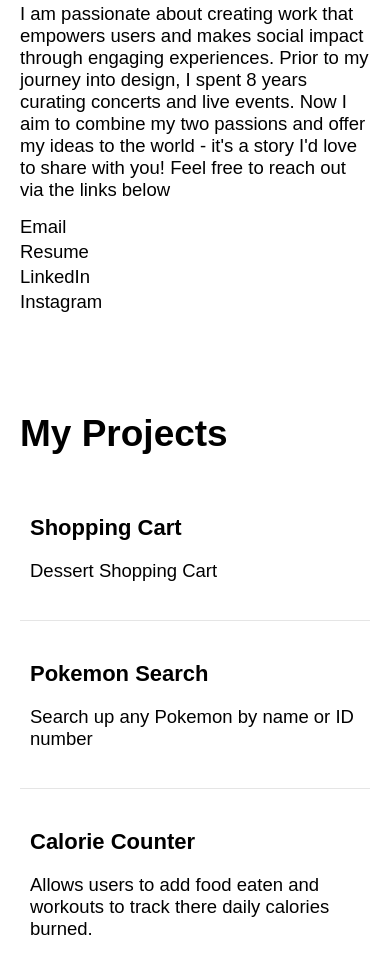
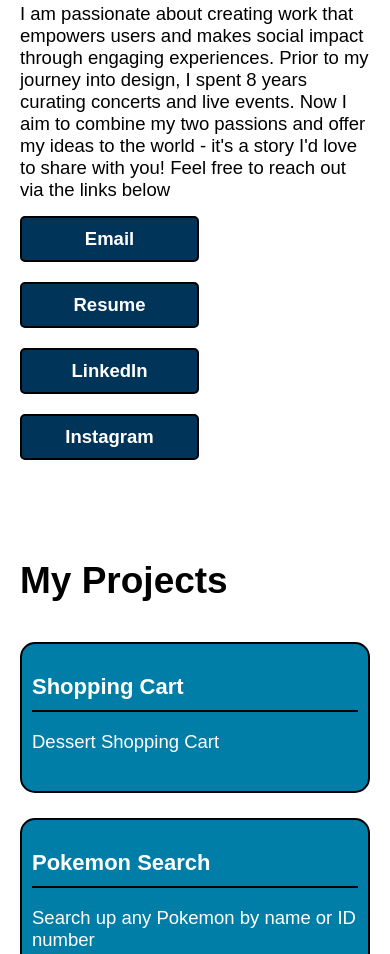
Before and after one commit to wizcudi/ThankYouAmour, a plain HTML site: page index.html in a window 390 px wide. Shown: the part 865-1819 px from the top of the page. Drawn offline with Linux system fonts and the light colour scheme.

Commit message:
added primary and secondary colors

```diff
--- a/index.html
+++ b/index.html
@@ -17,7 +17,7 @@
             </a>
 
             <ul class="navbar-links" id="navbar-links">
-                <li><a class="nav-tabs" href="#about">About Me</a></li>
+                <li><a class="nav-tabs" href="#about">About</a></li>
                 <li><a class="nav-tabs" href="#projects">Projects</a></li>
             </ul>
         </nav>
--- a/styles.css
+++ b/styles.css
@@ -1,3 +1,11 @@
+
+
+:root {
+    --primary: #003459;
+    --secondary: #007ea7;
+}
+
+
 body {
     font-family: Arial, sans-serif;
     margin: 0;
@@ -99,8 +107,27 @@ nav {
 }
 .contact-links{
     display: flex;
-    flex-direction: column;
-    row-gap: 3px;
+    flex-wrap: wrap;
+    /* flex-direction: column; */
+    justify-content: space-evenly;
+    row-gap: 10px;
+    column-gap: 10px;
+    /* padding: 10px 0; */
+
+}
+.contact-links span{
+    display: flex;
+    justify-content: center;
+    border: solid black 2px;
+    border-radius: 5px;
+    padding: 15px 0;
+    width: 35%;
+    background-color: var(--primary);
+    cursor: pointer;
+}
+.contact-links a{
+    color: white;
+    font-weight: 600;
 }
 .img-size{
     width: 270px;
@@ -119,6 +146,14 @@ nav {
     .about-header h1{
         font-size: 53px;
     }
+    .contact-links{
+        justify-content: space-between;
+        row-gap: 20px;
+    }
+    .contact-links span{
+        padding: 10px 0;
+        width: 45%;
+    }
 }
 @media (max-width: 500px) {
     .about-header h1 {
@@ -129,8 +164,17 @@ nav {
     .about-header h1{
         font-size: 37px;
     }
+    .contact-links{
+        flex-direction: column;
+    }
+    .contact-links span{
+        width: 50%;
+    }
 }
 @media (max-width: 365px) {
+    .contact-links span{
+        width: 70%;
+    }
     .about-header h1 {
         font-size: 30px;
     }
@@ -144,6 +188,9 @@ nav {
     }
 }
 @media (max-width: 303px) {
+    .contact-links span{
+        width: 80%;
+    }
     .about-header h1 {
         font-size: 27px;
     }
@@ -181,7 +228,7 @@ nav {
     display: flex;
     flex-wrap: wrap;
     justify-content: space-between;
-    row-gap: 20px;
+    row-gap: 25px;
     column-gap: 10px;
     padding: 20px 0px;
     /* border: solid green 2px; */
@@ -189,17 +236,26 @@ nav {
 .project {
     display: flex;
     flex-direction: column;
-    border-bottom: 1px solid rgba(0, 0, 0, 0.1);
-    width: 46%;
+    width: 45%;
     padding: 20px 10px;
     transition: transform 0.2s;
+    background-color: var(--secondary);
+    border: solid black 2px;
+    border-radius: 15px;
+    /* row-gap: 20px; */
 }
 .project:hover {
     transform: scale(1.05);
     box-shadow: 0 4px 8px rgba(0, 0, 0, 0.1);
 }
 .project h2 {
+    border-bottom: solid black 2px;
+    padding: 10px 0;
     margin: 0;
+}
+.project h2,
+.project p {
+    color: white;
     /* border: solid black 2px; */
 }
 @media (max-width: 710px) {
@@ -257,6 +313,7 @@ nav {
 footer {
     text-align: center;
     padding: 10px 0;
-    background-color: rgba(0, 0, 0, 0.582);
+    background-color: var(--primary);
+    border-top: black solid 2px;
     color: #fff;
 }
```
